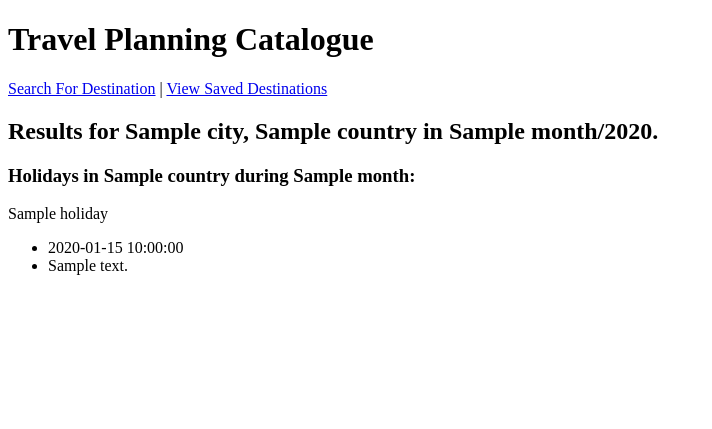
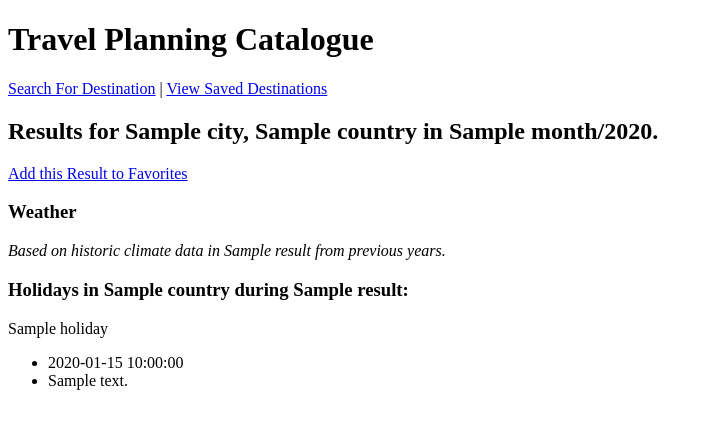
Before and after one commit to qdaniel4/capstoneProject4, a Flask app: template templates/result.html in a window 1280 px wide. Shown: the top 429 px of the page, without its empty margins (0-712 px from the left). Run offline with Flask 2, Linux system fonts and the light colour scheme; the template is opened without the code that fills it: most values are stand-ins (such as "Sample title", 1, 10 or a date in 2020).

Commit message:
change values passed to result template to be a dictionary to make it easier to pass to add_favorite in app.py

```diff
--- a/app.py
+++ b/app.py
@@ -1,4 +1,5 @@
 from flask import Flask, request, render_template, redirect
+import calendar
 
 from favorites_database import favorites_db
 
@@ -20,17 +21,6 @@ import scratch_module as webcam_api
 app = Flask(__name__)
 
 
-def get_month_and_year_from_date(date):
-    """Takes a date in the HTML datepicker format as param.
-    Returns just the month and year from that date as tuple."""
-    # TODO: Refactor this out of app.py + modify test file ?
-    date_list = date.split('/')
-    month = date_list[0]
-    year = date_list[2]
-
-    return month, year
-
-
 def get_coordinates_string(city):
     """Gets latitude and longitude for param city from weather_api.
     Returns it as a formatted string for use in future API calls."""
@@ -49,9 +39,42 @@ def get_list_of_countries():
     return country_name_list
 
 
+def get_month_and_year_from_date(date):
+    """Takes a date in the HTML datepicker format as param.
+    Returns just the month and year from that date as tuple."""
+    # TODO: Refactor this out of app.py + modify test file ?
+    date_list = date.split('/')
+    month = date_list[0]
+    year = date_list[2]
+
+    return month, year
+
+
+def get_name_of_month_from_number(month):
+    """Take number string month as param.
+    Return name of month using calendar."""
+    month_int = int(month)
+    month_name = calendar.month[month_int]
+    return month_name
+
+
+def create_result_dictionary(city, country, month, month_name, year, webcams, holidays, weather):
+    """Return a dictionary from params."""
+    result = {
+        'city': city,
+        'country': country,
+        'month': month,
+        'month_name': month_name,
+        'year': year,
+        'webcams': webcams,
+        'holidays': holidays,
+        'weather': weather
+    }
+    return result
+
+
 @app.route('/')
 def index():
-
     # get list of countries to populate options for select element
     all_countries = get_list_of_countries()
 
@@ -73,6 +96,8 @@ def get_result():
     month, year = get_month_and_year_from_date(date)
     coordinates = get_coordinates_string(city)
 
+    month_name = get_name_of_month_from_number(month)
+
     # get a list of holidays from holiday API
     # each holiday is a dictionary that contains name, description and date of holiday
     holidays_list = holiday_api.get_holiday_data(country, year, month)
@@ -86,11 +111,16 @@ def get_result():
     # we are just using webcam_urls_daylight for now, but could use current in extended functionality
     webcam_urls_daylight, webcam_urls_current = webcam_api.get_image_list(coordinates, category)
 
-    return render_template('result.html', city=city, country=country, month=month, year=year, holidays=holidays_list, weather=weather_data, webcam_urls=webcam_urls_daylight)
+    # create a dictionary to pass to template - to make creation of favorite easier later on
+    result = create_result_dictionary(city, country, month, month_name, year, webcam_urls_daylight, holidays_list, weather_data)
+
+    return render_template('result.html', result=result)
 
 
 @app.route('/favorites')
 def get_favorites():
+    # get all favorites from the DB
+    # in template - user will receive a message stating no favorites, if no results retrieved
     favorites = favorites_db.get_favorites()
 
     return render_template('favorites.html', favorites=favorites)
@@ -99,22 +129,25 @@ def get_favorites():
 
 @app.route('/favorite/<id>')
 def get_favorite(id):
+    # get favorites from the database by id or get None
     favorite = favorites_db.get_favorite_by_id(id)
-    city = favorite.city
-    country = favorite.country
-    month = favorite.month
-    year = favorite.year
 
-    webcam_urls = favorite.webcam
-    weather = favorite.weather
-    holidays = favorite.holidays
+    if not favorite:
+        # show error message on error page if None
+        error_message = 'Sorry, could not retrieve favorite.'
+        return render_template('error.html', error_message=error_message)
 
-    return render_template('result.html', city=city, country=country, month=month, year=year, webcam_urls=webcam_urls, weather=weather, holidays=holidays)
+    # create expected dictionary for result.html template from retrieved favorite object
+    month_name = get_name_of_month_from_number(favorite.month)
+    result = create_result_dictionary(favorite.city, favorite.country, favorite.month, month_name, favorite.year, favorite.webcam, favorite.holidays, favorite.weather)
+
+    return render_template('result.html', result=result)
 
 
-@app.route('/favorite/add/<city>/<country>')
-def add_favorite(city, country, month, year, webcam_urls, weather, holidays):
-    favorites_db.add_favorite(city, country, month, year, webcam_urls, weather, holidays)
+@app.route('/favorite/add')
+def add_favorite(result):
+    # take entries from result dictionary passed from result.html to create and save a favorite object
+    favorites_db.add_favorite(result['city'], result['country'], result['month'], result['year'], result['webcams'], result['weather'], result['holidays'])
 
     return redirect('favorites.html')
 
--- a/templates/result.html
+++ b/templates/result.html
@@ -2,18 +2,38 @@
 
 {% block content %}
 
-<h2>Results for {{city}}, {{country}} in {{month}}/{{year}}.</h2>
+<!--
+    Result dictionary passed to this template:
+        result = {
+        'city': city,
+        'country': country,
+        'month': month,
+        'month_name': month_name,
+        'year': year,
+        'holidays': holidays_list,
+        'weather': weather_data,
+        'webcams': webcam_urls_daylight
+        }
+-->
+
+<h2>Results for {{ result['city'] }}, {{ result['country'] }} in {{ result['month'] }}/{{ result['year'] }}.</h2>
+
+<div id="add-to-faves" class="content=box">
+    <a id="add-to-faves-link" href="{{ url_for( 'add_favorite', result=result )}}">Add this Result to Favorites</a>
+</div>
 
 <div id="weather" class="content-box">
 
+    <h3>Weather</h3>
+    <p><i>Based on historic climate data in {{ result['month_name'] }} from previous years.</i></p>
     <!--
         Commented out until I check in more with Jason about what his module returns.
-        <div>{{weather}}</div>
+        <div>{{ result['weather'] }}</div>
         or
         <ul>
-            <li>Rainfall: {{weather['rainfall']}}</li>
-            <li>Average Temp: {{weather['temp']}}</li>
-            <li>Daylight Hours: {{weather['daylight']}}</li>
+            <li>Rainfall: {{ result['weather']['rainfall'] }}</li>
+            <li>Average Temp: {{ result['weather']['temp'] }}</li>
+            <li>Daylight Hours: {{ result['weather']['daylight'] }}</li>
         </ul>
     -->
 
@@ -21,13 +41,14 @@
 
 <div id="holidays" class="content-box">
 
+
     <!-- Display a list of holiday names, date of holiday, holiday descriptions. -->
-    <h3>Holidays in {{country}} during {{month}}:</h3>
-    {% for holiday in holidays %}
-    <p>{{holiday['name']}}</p>
+    <h3>Holidays in {{ result['country'] }} during {{ result['month_name'] }}:</h3>
+    {% for holiday in result['holidays'] %}
+    <p>{{ holiday['name'] }}</p>
     <ul>
-        <li>{{holiday['date']}}</li>
-        <li>{{holiday['description']}}</li>
+        <li>{{ holiday['date'] }}</li>
+        <li>{{ holiday['description'] }}</li>
     </ul>
     <br>
     {% endfor %}
@@ -38,8 +59,8 @@
 <div id="webcam" class="content-box">
 
     <!-- show a list of webcam images -->
-    {% for webcam_url in webcam_urls %}
-    <img url="{{webcam_url}}" />
+    {% for webcam_url in result['webcams'] %}
+    <img url="{{ webcam_url }}" />
     <br>
     {% endfor %}
     <!--    optional:
@@ -48,10 +69,4 @@
 
 </div>
 
-<div id="add-to-faves" class="content=box">
-
-
-
-</div>
-
 {% endblock %}
```
Also changed, not shown: templates/error.html (added, +9 -0 lines), templates/favorites.html (+16 -5 lines).
